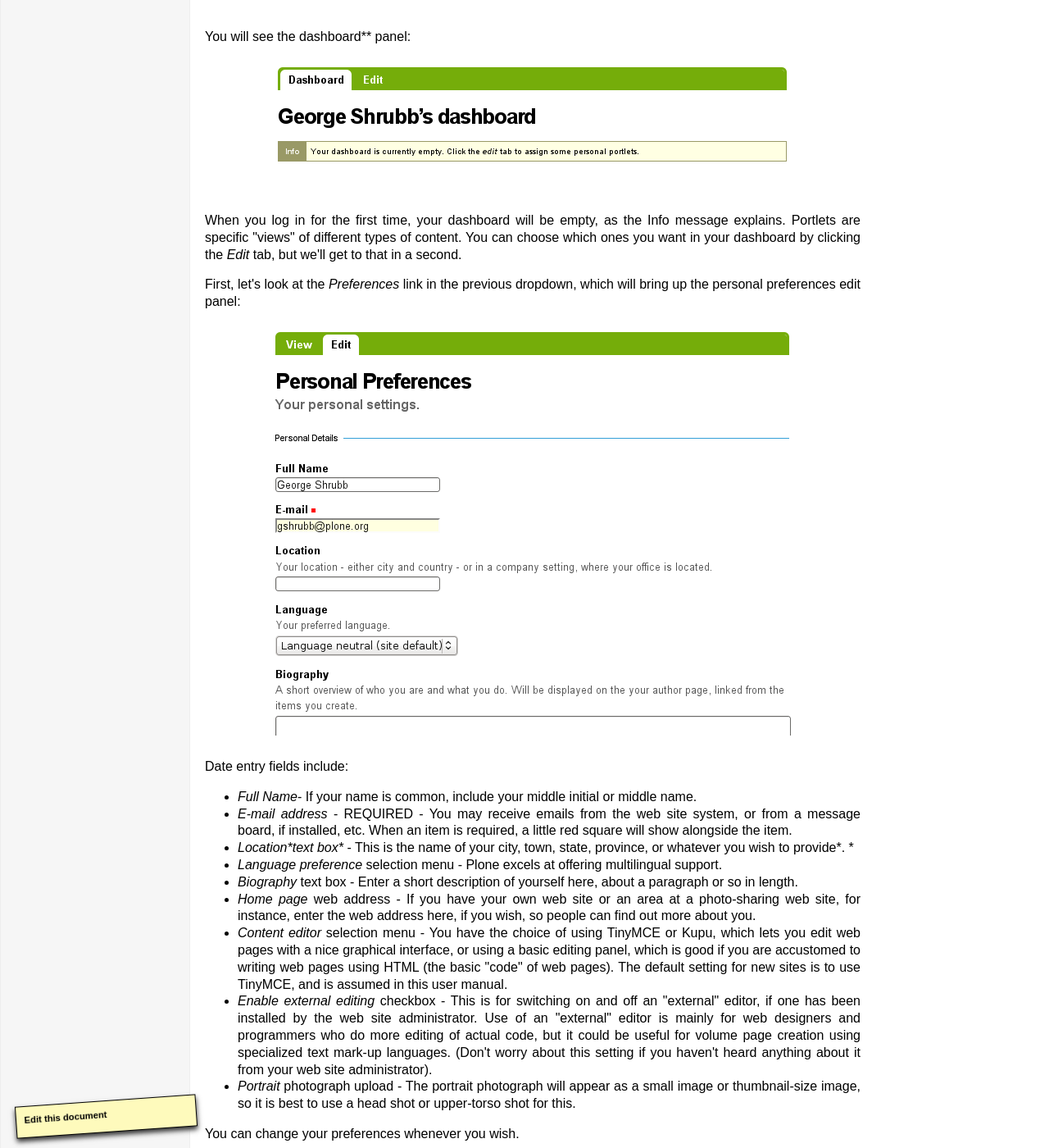
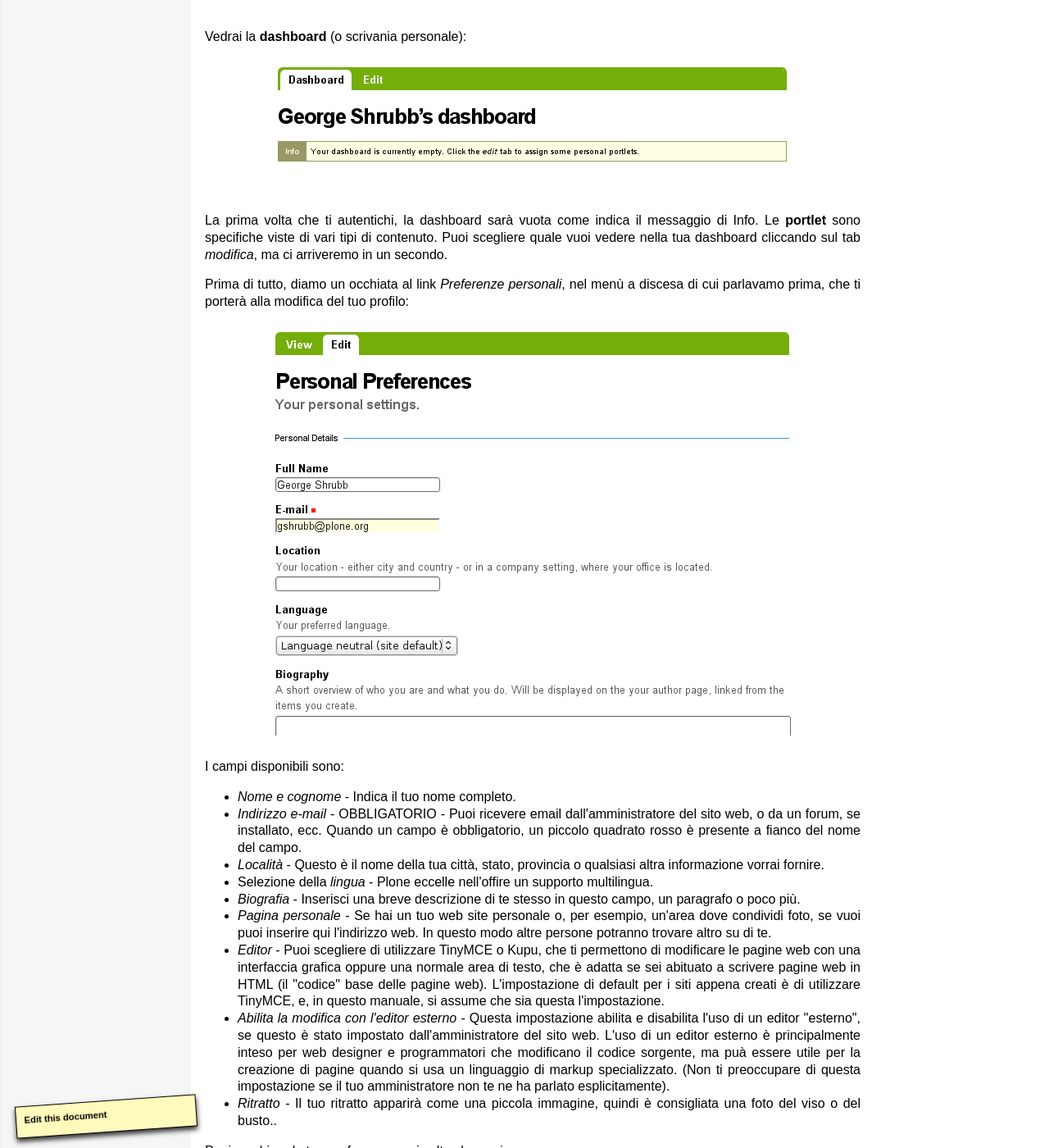
Before and after one commit to plone-it/collective.italiandocumentation, a Sphinx documentation site: the page built from source/introduction/setting-your-preferences.rst, in a window 1280 px wide and 1400 px high, scrolled down 428 px. Shown: the whole window at 82% size. Built offline with Sphinx 7.4.7, drawn with Linux system fonts in a browser that asks for light colours; some of the changed text lies outside the part shown.

Commit message:
tradotto setting-your-preferences

```diff
--- a/source/introduction/setting-your-preferences.rst
+++ b/source/introduction/setting-your-preferences.rst
@@ -1,70 +1,65 @@
-.. _rst_setting-preferences:
+Impostare il tuo profilo
+================================
 
-Setting Your Preferences
-=============================
+Una volta autenticato in un sito web Plone, puoi cambiare il tuo profilo
+personale indicando informazioni circa la tua identità e scegliere le
+impostazioni del sito web.
 
-After logging in to a Plone web site, you can change your personal
-preferences for information about your identity and choice of web site
-settings.
-
-After logging in, your full name will be posted on the top-right corner
-of the screen. Click your name to open the dropdown, then click on the
-*Dashboard* link to go to your personal area:
+Il tuo nome completo viene indicato nell'angolo in alto a destra dello
+schermo. Clicca sul tuo nome per aprire il menù a discesa, quindi clicca
+il link *Dashboard* per entrare nella tua area personale:
 
 .. figure:: ../_static/loggedinstrip.png
    :align: center
    :alt:
 
-You will see the dashboard** panel:
+Vedrai la **dashboard** (o scrivania personale):
 
 .. figure:: ../_static/dashboardjohnsmith.png
    :align: center
    :alt:
 
-When you log in for the first time, your dashboard will be empty, as the
-Info message explains. Portlets are specific "views" of different types
-of content. You can choose which ones you want in your dashboard by
-clicking the *Edit* tab, but we'll get to that in a second.
+La prima volta che ti autentichi, la dashboard sarà vuota come indica il
+messaggio di Info. Le **portlet** sono specifiche viste di vari tipi di
+contenuto. Puoi scegliere quale vuoi vedere nella tua dashboard cliccando
+sul tab *modifica*, ma ci arriveremo in un secondo.
 
-First, let's look at the *Preferences* link in the previous dropdown,
-which will bring up the personal preferences edit panel:
+Prima di tutto, diamo un occhiata al link *Preferenze personali*, nel menù a discesa di
+cui parlavamo prima, che ti porterà alla modifica del tuo profilo:
 
 .. figure:: ../_static/dashboardpersonalprefs.png
    :align: center
    :alt:
 
-Date entry fields include:
+I campi disponibili sono:
 
--  *Full Name*- If your name is common, include your middle initial or
-   middle name.
--  *E-mail address* - REQUIRED - You may receive emails from the web
-   site system, or from a message board, if installed, etc. When an item
-   is required, a little red square will show alongside the item.
--  *Location*text box** - This is the name of your city, town, state,
-   province, or whatever you wish to provide*.
-   *
--  *Language preference* selection menu - Plone excels at offering
-   multilingual support.
--  *Biography* text box - Enter a short description of yourself here,
-   about a paragraph or so in length.
--  *Home page* web address - If you have your own web site or an area at
-   a photo-sharing web site, for instance, enter the web address here,
-   if you wish, so people can find out more about you.
--  *Content editor* selection menu - You have the choice of using
-   TinyMCE or Kupu, which lets you edit web pages with a nice graphical
-   interface, or using a basic editing panel, which is good if you are
-   accustomed to writing web pages using HTML (the basic "code" of web
-   pages). The default setting for new sites is to use TinyMCE, and is
-   assumed in this user manual.
--  *Enable external editing* checkbox - This is for switching on and off
-   an "external" editor, if one has been installed by the web site
-   administrator. Use of an "external" editor is mainly for web
-   designers and programmers who do more editing of actual code, but it
-   could be useful for volume page creation using specialized text
-   mark-up languages. (Don't worry about this setting if you haven't
-   heard anything about it from your web site administrator).
--  *Portrait* photograph upload - The portrait photograph will appear as
-   a small image or thumbnail-size image, so it is best to use a head
-   shot or upper-torso shot for this.
+-  *Nome e cognome* - Indica il tuo nome completo.
+-  *Indirizzo e-mail* - OBBLIGATORIO - Puoi ricevere email dall'amministratore
+   del sito web, o da un forum, se installato, ecc. Quando un campo è obbligatorio,
+   un piccolo quadrato rosso è presente a fianco del nome del campo.
+-  *Località* - Questo è il nome della tua città, stato, provincia o qualsiasi
+   altra informazione vorrai fornire.
+-  Selezione della *lingua* - Plone eccelle nell'offire un supporto
+   multilingua.
+-  *Biografia* - Inserisci una breve descrizione di te stesso in questo
+   campo, un paragrafo o poco più.
+-  *Pagina personale* - Se hai un tuo web site personale o, per esempio,
+   un'area dove condividi foto, se vuoi puoi inserire qui l'indirizzo web.
+   In questo modo altre persone potranno trovare altro su di te.
+-  *Editor* - Puoi scegliere di utilizzare TinyMCE o Kupu, che ti permettono
+   di modificare le pagine web con una interfaccia grafica oppure una normale
+   area di testo, che è adatta se sei abituato a scrivere pagine web in HTML
+   (il "codice" base delle pagine web). L'impostazione di default per i
+   siti appena creati è di utilizzare TinyMCE, e, in questo manuale,
+   si assume che sia questa l'impostazione.
+-  *Abilita la modifica con l'editor esterno* - Questa impostazione abilita
+   e disabilita l'uso di un editor "esterno", se questo è stato impostato
+   dall'amministratore del sito web. L'uso di un editor esterno è principalmente
+   inteso per web designer e programmatori che modificano il codice sorgente, ma
+   puà essere utile per la creazione di pagine quando si usa un linguaggio di
+   markup specializzato. (Non ti preoccupare di questa impostazione se il tuo
+   amministratore non te ne ha parlato esplicitamente).
+-  *Ritratto* - Il tuo ritratto apparirà come una piccola immagine, quindi è
+   consigliata una foto del viso o del busto..
 
-You can change your preferences whenever you wish.
+Puoi cambiare le tue preferenze ogni volta che vuoi.
```
Also changed, not shown: source/introduzione/1.5-setting-your-preferences.rst (deleted, +0 -68 lines).
